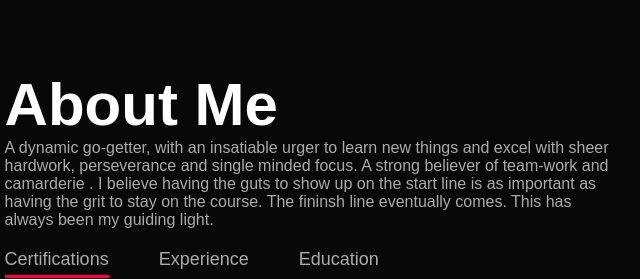
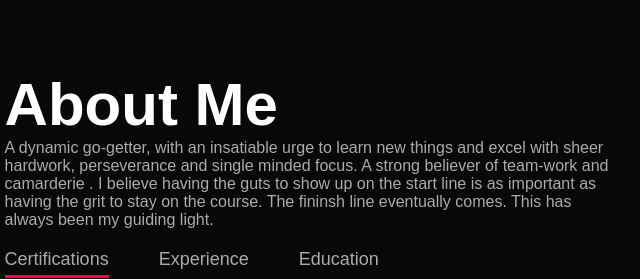
Before and after one commit to architgh05/portfolio-website, a plain HTML site: page index.html in a window 1280 px wide. Shown: the part 1220-1499 px from the top of the page, 533-1173 px from the left. Drawn offline with Linux system fonts and the light colour scheme.

Commit message:
Update index.html

```diff
--- a/index.html
+++ b/index.html
@@ -38,7 +38,7 @@
             </div>
             <div class="about-col-2">
                 <h1 class = "sub-title">About Me</h1>
-                <p>A dynamic go-getter, with an insatiable urger to learn new things and excel with sheer hardwork, perseverance and single minded focus. A strong believer of team-work and camarderie .
+                <p>A dynamic go-getter, with an insatiable urge to learn new things and excel with sheer hardwork, perseverance and single minded focus. A strong believer of team-work and camarderie .
                     I believe having the guts to show up on the start line is as important as having the grit to stay on the course. The fininsh line eventually comes.
                     This has always been my guiding light.
                 </p>
```
